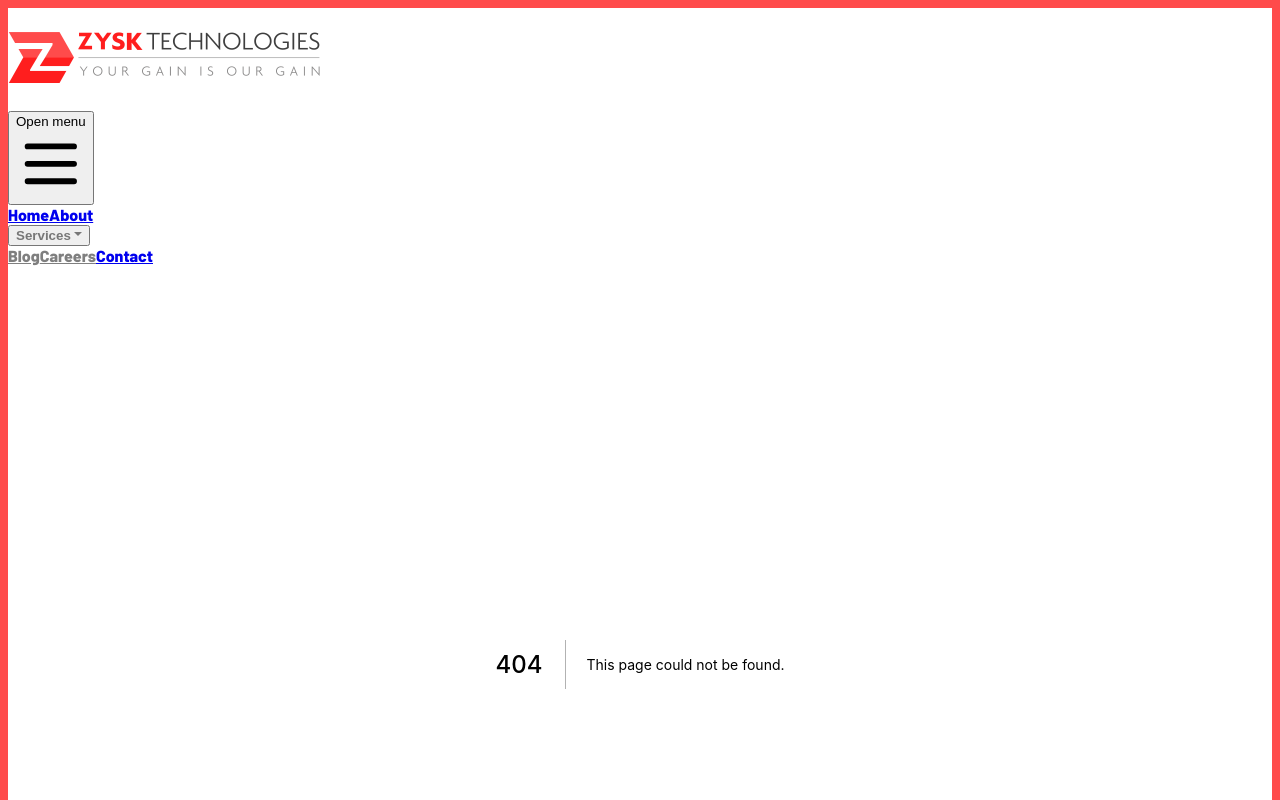
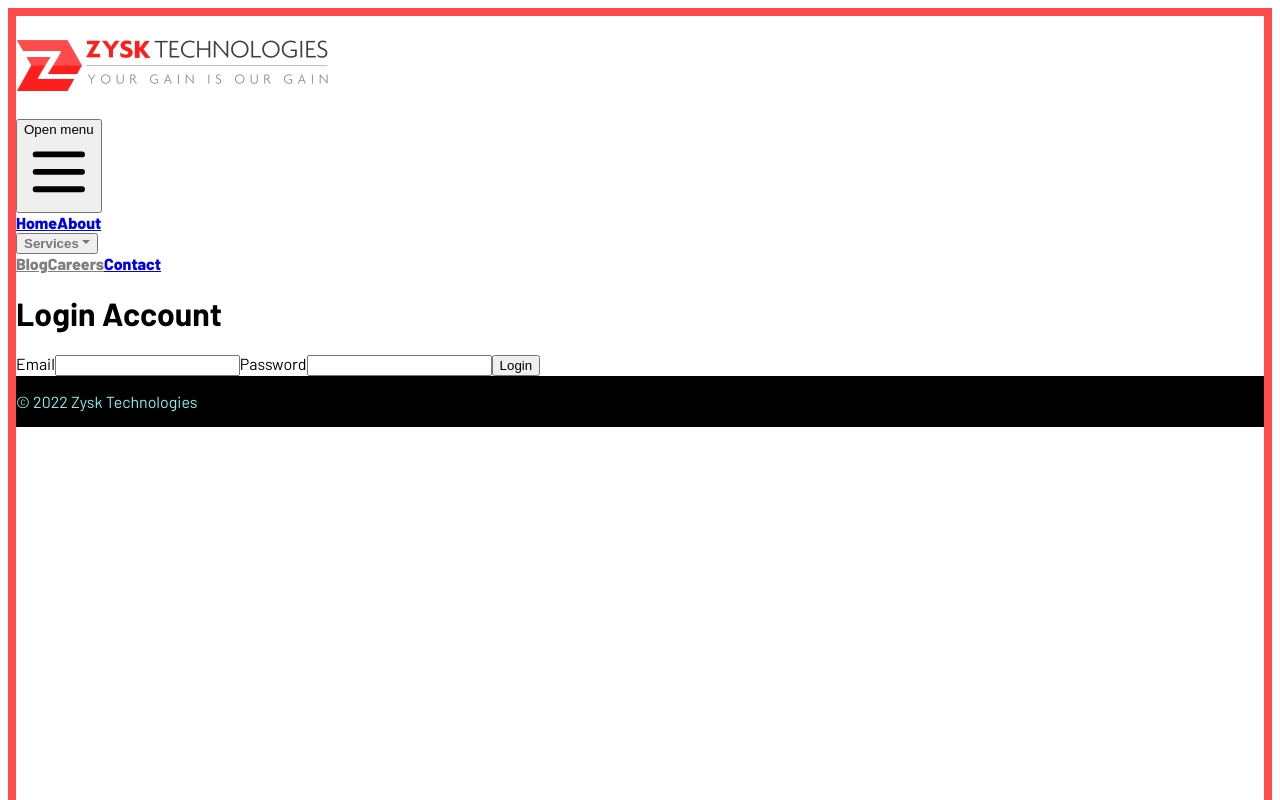
Before and after one commit to zysk/zysk-next, a Next.js app: page /ct in a window 1280 px wide. Before the commit this address had no page. Shown: the top 800 px of the page. Built offline with nearby package versions, Linux system fonts and the light colour scheme.

Commit message:
Added contact form functionality

```diff
--- a/package.json
+++ b/package.json
@@ -12,11 +12,13 @@
     "@heroicons/react": "^1.0.5",
     "@tailwindcss/forms": "^0.4.0",
     "autoprefixer": "^10.4.2",
+    "axios": "^0.25.0",
     "next": "12.0.10",
     "postcss": "^8.4.6",
     "react": "17.0.2",
     "react-dom": "17.0.2",
     "sass": "^1.49.7",
+    "sweetalert": "^2.1.2",
     "tailwindcss": "^3.0.18",
     "tawkto-react": "^3.0.1"
   },
--- /dev/null
+++ b/pages/ct.js
@@ -0,0 +1,57 @@
+import React, { useState } from "react";
+import axios from "axios";
+
+const App = () => {
+  const [data, setData] = useState({
+    email: "",
+    password: ""
+  });
+
+  const handleChange = (e) => {
+    const value = e.target.value;
+    setData({
+      ...data,
+      [e.target.name]: value
+    });
+  };
+
+  const handleSubmit = (e) => {
+    e.preventDefault();
+    const userData = {
+      email: data.email,
+      password: data.password
+    };
+    axios.post("https://reqres.in/api/login", userData).then((response) => {
+      console.log(response.status);
+      console.log(response.data.token);
+    });
+  };
+
+  return (
+    <div>
+      <h1>Login Account</h1>
+      <form onSubmit={handleSubmit}>
+        <label htmlFor="email">
+          Email
+          <input
+            type="email"
+            name="email"
+            value={data.email}
+            onChange={handleChange}
+          />
+        </label>
+        <label htmlFor="password">
+          Password
+          <input
+            type="password"
+            name="password"
+            value={data.password}
+            onChange={handleChange}
+          />
+        </label>
+        <button type="submit">Login</button>
+      </form>
+    </div>
+  );
+};
+export default App;
```
Also changed, not shown: pages/contact.js (+53 -4 lines), 1 other file (tests, documents, lock files or other folders).
